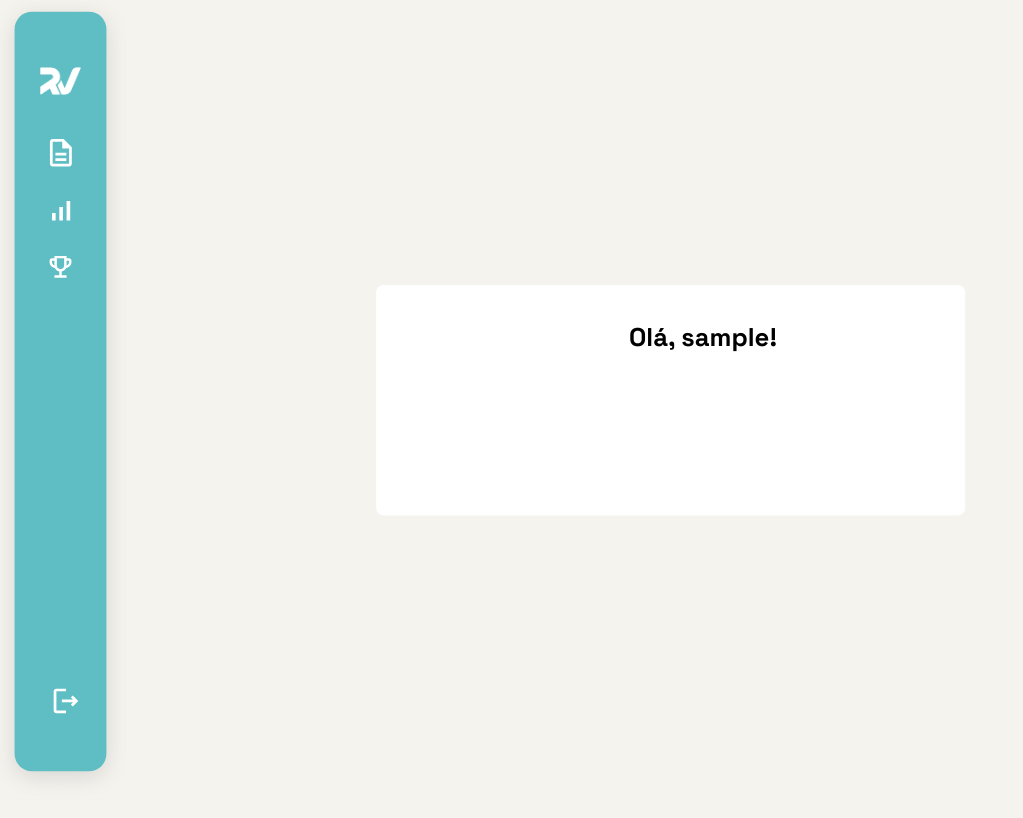
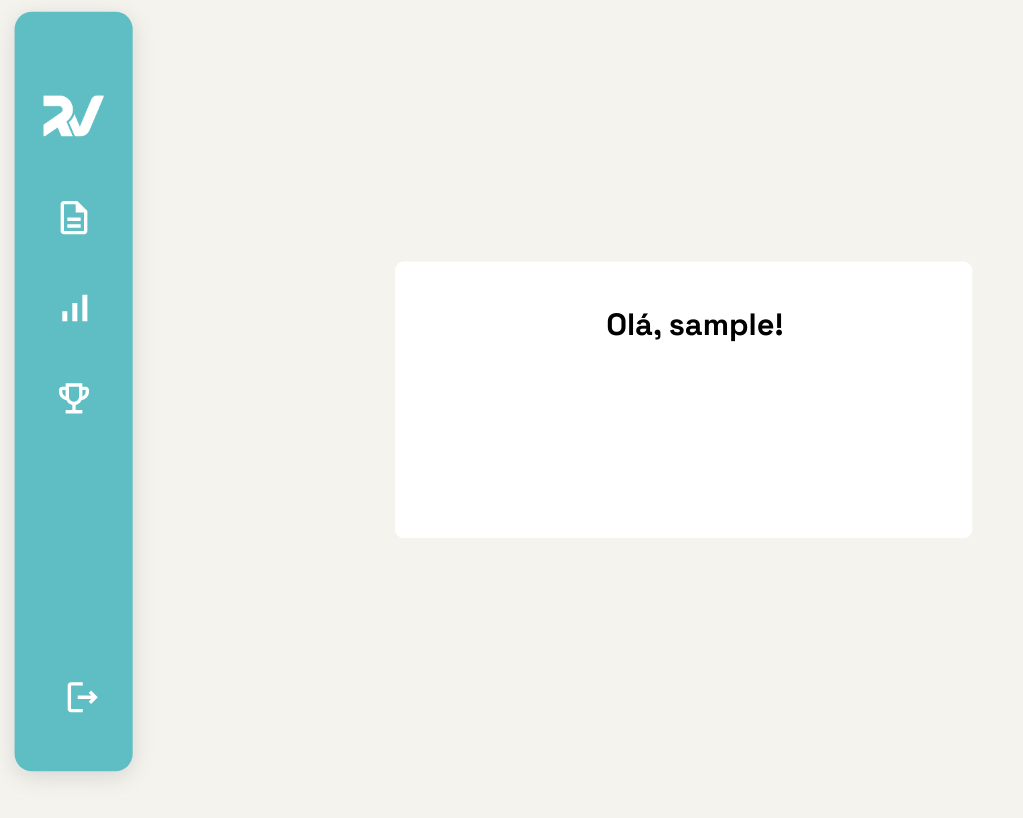
Before and after one commit to KeithFabre/rv, a React (Create React App) app: page / in a window 1280 px wide. Shown: the top 818 px of the page, without its empty margins (0-1023 px from the left). Built offline with nearby package versions, Linux system fonts and the light colour scheme; sample sign-in values are in the browser's storage; some icons are missing.

Commit message:
monte de coisa

```diff
--- a/src/App.css
+++ b/src/App.css
@@ -108,3 +108,151 @@ h2 {
 .icon {
     color: var(--second-color);
 }
+
+/* iPad Pro visualização horizontal */
+@media only screen and (min-width: 1280px) and (max-width: 1366px) {
+    .page-container {
+        position: relative;
+        overflow: hidden;
+    }
+
+    .content,
+    .ranking-container {
+        transform: scale(1.2);
+        transform-origin: top left;
+        width: calc(100% / 1.2);
+        height: calc(100% / 1.2);
+    }
+
+    .exam-history-container {
+        transform: scale(1.4);
+        transform-origin: top left;
+        width: calc(100% / 1.4);
+        height: calc(100% / 1.4);
+
+        margin-top: -25%;
+    }
+
+    .ranking-container {
+        margin-top: -10%;
+    }
+
+    .exam-history {
+        margin-left: -45%!important;
+    }
+
+
+    .sidebar-icon {
+        font-size: 55px!important;
+        margin-bottom: 4rem;
+    }
+
+    .logout-icon {
+        font-size: 55px!important;
+    }
+
+    .logo-image {
+        width: 120px;
+    }
+
+    .result-text {
+        font-size: 1.3rem;
+    }
+
+    .exam.dashboard-link {
+        font-size: 1.2rem;
+    }
+
+    .ranking {
+        margin-left: -16%!important;
+    }
+
+    .rank-data {
+        width: 20%!important;
+        margin-top: -200px;
+    }
+
+
+    .page-container {
+        grid-template-columns: 220px 1fr;
+        grid-template-rows: 1fr;
+        grid-template-areas: "menu content";
+        height: 100%;
+        width: 100%;
+    }
+
+
+}
+
+
+/* iPad Pro 3rd Gen (Horizontal) */
+/* @media only screen and (min-width: 2048px) and (max-width: 2732px) {
+    .page-container {
+        position: relative;
+        overflow: hidden;
+    }
+
+    .content,
+    .ranking-container {
+        transform: scale(2);
+        transform-origin: top left;
+        width: calc(100% / 2);
+        height: calc(100% / 2);
+    }
+
+    .exam-history-container {
+        transform: scale(1.4);
+        transform-origin: top left;
+        width: calc(100% / 1.4);
+        height: calc(100% / 1.4);
+
+        margin-top: -25%;
+    }
+
+    .ranking-container {
+        margin-top: -10%;
+    }
+
+    .exam-history {
+        margin-left: -45%!important;
+    }
+
+
+    .sidebar-icon {
+        font-size: 55px!important;
+        margin-bottom: 4rem;
+    }
+
+    .logout-icon {
+        font-size: 55px!important;
+    }
+
+    .logo-image {
+        width: 120px;
+    }
+
+    .result-text {
+        font-size: 1.3rem;
+    }
+
+    .exam.dashboard-link {
+        font-size: 1.2rem;
+    }
+
+    .ranking {
+        margin-left: -20%!important;
+    }
+
+    .rank-data {
+        width: 20%!important;
+    }
+
+
+    .page-container {
+        grid-template-columns: 220px 1fr;
+        grid-template-rows: 1fr;
+        grid-template-areas: "menu content";
+        height: 100%;
+        width: 100%;
+    }
+} */
--- a/src/components/InfoCard/InfoCard.css
+++ b/src/components/InfoCard/InfoCard.css
@@ -2,7 +2,7 @@
     border-radius: var(--card-radius);
     padding: 20px;
     text-align: center;
-    width: 330px;
+    width: 328px;
     height: 100px; /* deixar em % depois */
     margin: 0.5rem;
     background-color: var(--card-color);
--- a/src/components/QuestionGrid/QuestionGrid.css
+++ b/src/components/QuestionGrid/QuestionGrid.css
@@ -188,11 +188,16 @@
 .question-img-container {
     width: 100%;
     text-align: center;
+    /* margin-bottom: 2rem; */
+}
+
+.question-img-container.gabarito {
+    margin-top: 10px;
 }
 
 .question-img {
     height: 100%;
-    /* max-width: 100%; */
+    /* max-width: 500px; */
     width: 100%;
     /* max-height: 700px; */
 }
--- a/src/components/Sidebar/Sidebar.js
+++ b/src/components/Sidebar/Sidebar.js
@@ -79,7 +79,7 @@ function Sidebar() {
 
           <li onClick={handleLogout}>
             <Link to="/login" className='logout'>
-                <LogoutOutlinedIcon style={{ color: '#fff', fontSize: 45 }} />
+                <LogoutOutlinedIcon style={{ color: '#fff', fontSize: 45 }} className='logout-icon'/>
             </Link>
         </li>
 
--- a/src/pages/Login/Login.css
+++ b/src/pages/Login/Login.css
@@ -133,9 +133,12 @@ input{
 }
 
 img.login-logo {
+
     width: 180px;
-    margin-top: 15%;
-    margin-bottom: 10px;
+
+    margin-top: 35px;
+    margin-bottom: 35px;
+
 }
 
 .login-container form {
--- a/src/pages/Perfil/Perfil.css
+++ b/src/pages/Perfil/Perfil.css
@@ -25,6 +25,10 @@
     margin-left: 0rem;
 }
 
+h2.saludation-hey {
+    margin-right: 10%;
+}
+
 .saludation-svg.profile {
     margin-bottom: -20px;
 }
--- a/src/pages/Perfil/Perfil.js
+++ b/src/pages/Perfil/Perfil.js
@@ -50,7 +50,7 @@ function Perfil() {
                 </div>
             )} */}
                 <div className='user-info'>
-                    <h2>Olá, {userName}!</h2>
+                    <h2 className='saludation-hey'>Olá, {userName}!</h2>
                     <SaludationSvg className='saludation-svg profile'/>
                 </div>
 
--- a/src/pages/Ranking/Ranking.css
+++ b/src/pages/Ranking/Ranking.css
@@ -3,8 +3,7 @@
     height: 100%;
     display: flex;
     justify-content: center;
-    align-items: flex-start;
-    margin-top: 20px;  /* tamanho sidebar */
+    align-items: center;
 
     flex-wrap: wrap;
 }
@@ -33,7 +32,8 @@ img.ranking-image {
 
 .rank-data {
     width: 40%;
-    margin-bottom: 20%;
+    /* margin-bottom: 20%; */
+    /* margin-top: -9%; */
 }
 
 .exam-rank {
--- a/src/pages/Ranking/Ranking.js
+++ b/src/pages/Ranking/Ranking.js
@@ -68,7 +68,7 @@ function Ranking() {
                         )}
                     </div>
 
-                    <div className='divide-line'></div>
+                    {/* <div className='divide-line'></div>
 
                     <div className="ranking-details">
                         <div className='ranking-line'>
@@ -87,7 +87,7 @@ function Ranking() {
                         </div>
 
                         </div>
-                    </div>
+                    </div> */}
 
                 </div>
 
--- a/src/pages/Statistics/Statistics.css
+++ b/src/pages/Statistics/Statistics.css
@@ -2,7 +2,7 @@
     border-radius: 10px;
     padding: 20px;
     text-align: center;
-    width: 450px; /* deixar em % depois */
+    width: 455px; /* deixar em % depois */
     height: 100px; /* deixar em % depois */
     margin: 0.5rem;
     background-color: var(--card-color);
@@ -16,7 +16,7 @@
 p.welcome-message {
     font-size: 1.2rem;
     text-align: left;
-    margin-right: 5%;
+    margin-right: 30px;
 }
 
 span.highlight-text {
--- a/src/pages/Statistics/Statistics.js
+++ b/src/pages/Statistics/Statistics.js
@@ -126,7 +126,7 @@ function Statistics() {
                         <div className='welcome-card'>
                             <p className='welcome-message'>
                                 Classificação geral: <span className='placing'>{Classificacao_geral}º</span>
-                                <br /> Classificação do grupo: <span className='placing'>{Classificacao_grupo}º</span>
+                                {/* <br /> Classificação do grupo: <span className='placing'>{Classificacao_grupo}º</span> */}
                             </p>
                             <LeaderboardOutlinedIcon className='icon' style={{ fontSize: 65 }} />
                         </div>
```
Also changed, not shown: src/components/QuestionGrid/QuestionGrid.js (+19 -13 lines).
